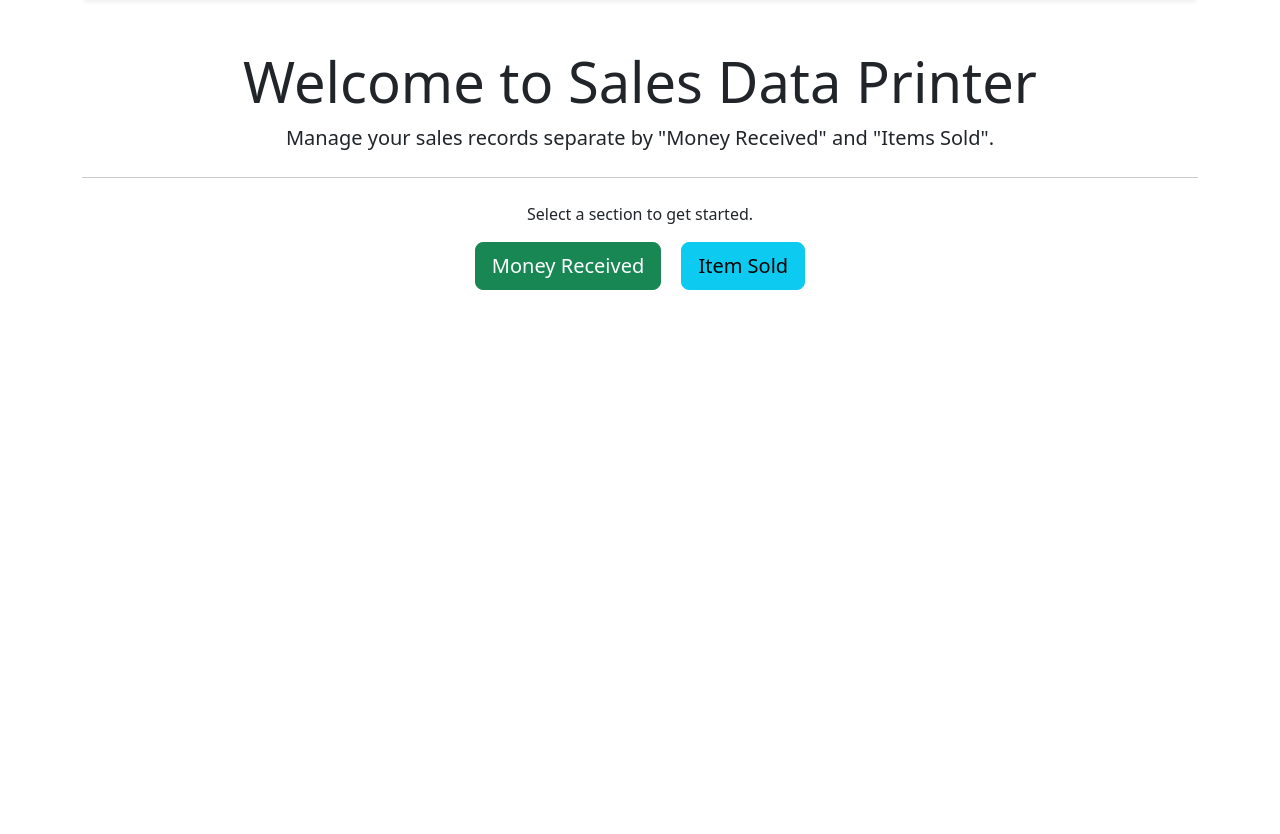
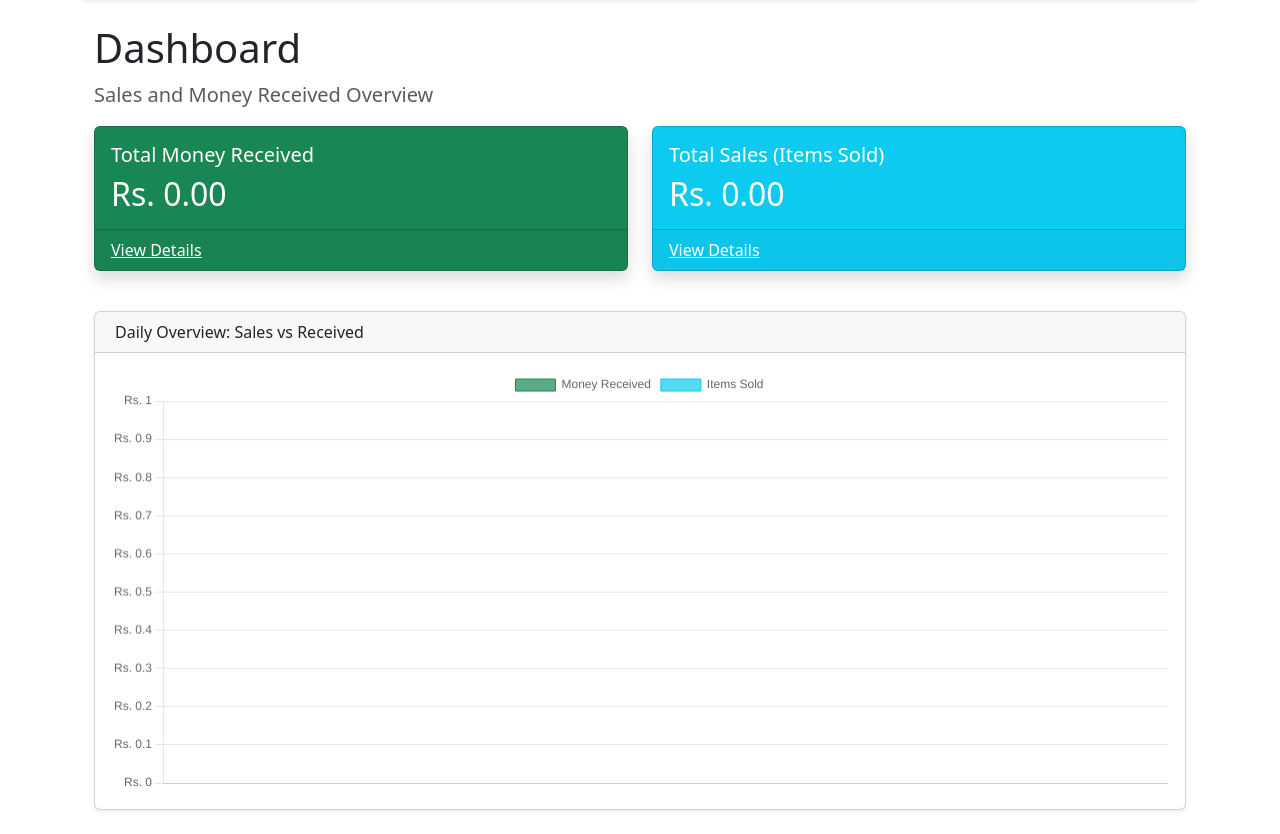
Before and after one commit to sudeepsudhevan/Sales-Data-Printer, a Django app: page / in a window 1280 px wide. Shown: the part 76-910 px from the top of the page. Before the commit the page ends 366 px from the top, so only its background shows below. Run offline with Django 5.2, Linux system fonts and the light colour scheme; data that the repository does not hold is empty.

Commit message:
Dashboard added

```diff
--- /dev/null
+++ b/sales/templates/sales/chart_script.html
@@ -0,0 +1,39 @@
+<script>
+    document.addEventListener('DOMContentLoaded', function () {
+        const ctx = document.getElementById('salesChart').getContext('2d');
+        const salesChart = new Chart(ctx, {
+            type: 'bar', // You can change to 'line' if preferred
+            data: {
+                labels: {{ chart_labels| safe }},
+        datasets: [{
+            label: 'Money Received',
+            data: {{ chart_received| safe }},
+        backgroundColor: 'rgba(25, 135, 84, 0.7)', // Bootstrap Success Color
+        borderColor: 'rgba(25, 135, 84, 1)',
+        borderWidth: 1
+                }, {
+            label: 'Items Sold',
+            data: {{ chart_sold| safe }},
+        backgroundColor: 'rgba(13, 202, 240, 0.7)', // Bootstrap Info Color
+        borderColor: 'rgba(13, 202, 240, 1)',
+        borderWidth: 1
+                }]
+            },
+        options: {
+        responsive: true,
+        scales: {
+            y: {
+                beginAtZero: true,
+                ticks: {
+                    callback: function (value) { return 'Rs. ' + value; }
+                }
+            }
+        },
+        interaction: {
+            mode: 'index',
+            intersect: false,
+        },
+    }
+        });
+    });
+</script>
--- a/sales/templates/sales/index.html
+++ b/sales/templates/sales/index.html
@@ -1,12 +1,55 @@
 {% extends 'sales/base.html' %}
 
 {% block content %}
-<div class="jumbotron text-center mt-5">
-    <h1 class="display-4">Welcome to Sales Data Printer</h1>
-    <p class="lead">Manage your sales records separate by "Money Received" and "Items Sold".</p>
-    <hr class="my-4">
-    <p>Select a section to get started.</p>
-    <a class="btn btn-success btn-lg mx-2" href="{% url 'money_received' %}" role="button">Money Received</a>
-    <a class="btn btn-info btn-lg mx-2" href="{% url 'item_sold' %}" role="button">Item Sold</a>
+<div class="container-fluid">
+    <h1 class="mt-4">Dashboard</h1>
+    <p class="lead text-muted">Sales and Money Received Overview</p>
+
+    <!-- Summary Cards -->
+    <div class="row mb-4">
+        <div class="col-md-6 mb-3">
+            <div class="card text-white bg-success shadow h-100">
+                <div class="card-body">
+                    <h5 class="card-title">Total Money Received</h5>
+                    <h2 class="card-text">Rs. {{ total_received|floatformat:2 }}</h2>
+                </div>
+                <div class="card-footer d-flex align-items-center justify-content-between">
+                    <a href="{% url 'money_received' %}" class="text-white stretched-link">View Details</a>
+                    <div class="small text-white"><i class="fas fa-angle-right"></i></div>
+                </div>
+            </div>
+        </div>
+        <div class="col-md-6 mb-3">
+            <div class="card text-white bg-info shadow h-100">
+                <div class="card-body">
+                    <h5 class="card-title">Total Sales (Items Sold)</h5>
+                    <h2 class="card-text">Rs. {{ total_sold|floatformat:2 }}</h2>
+                </div>
+                <div class="card-footer d-flex align-items-center justify-content-between">
+                    <a href="{% url 'item_sold' %}" class="text-white stretched-link">View Details</a>
+                    <div class="small text-white"><i class="fas fa-angle-right"></i></div>
+                </div>
+            </div>
+        </div>
+    </div>
+
+    <!-- Charts Section -->
+    <div class="row">
+        <div class="col-xl-12">
+            <div class="card mb-4 shadow-sm">
+                <div class="card-header">
+                    <i class="fas fa-chart-area me-1"></i>
+                    Daily Overview: Sales vs Received
+                </div>
+                <div class="card-body">
+                    <canvas id="salesChart" width="100%" height="40"></canvas>
+                </div>
+            </div>
+        </div>
+    </div>
 </div>
+
+<!-- Chart.js -->
+<script src="https://cdn.jsdelivr.net/npm/chart.js"></script>
+{% include 'sales/chart_script.html' %}
 {% endblock %}
--- a/sales/views.py
+++ b/sales/views.py
@@ -7,8 +7,50 @@ from django.http import HttpResponse
 from xhtml2pdf import pisa
 import datetime
 
+import json
+from django.core.serializers.json import DjangoJSONEncoder
+
 def index(request):
-    return render(request, 'sales/index.html')
+    # Summary Cards
+    total_received = MoneyReceived.objects.aggregate(Sum('amount'))['amount__sum'] or 0
+    total_sold = ItemSold.objects.aggregate(Sum('total'))['total__sum'] or 0
+    balance = total_received  # Assuming balance is just what's received, or if user wants diff: calculate diff
+    # Let's show Received, Sold, and maybe a difference if it makes sense, but user asked for "Money Recieved" and "Sales" analysis.
+
+    # Chart Data - Aggregate by Date
+    # We need a unified list of dates and values for both.
+
+    daily_received = MoneyReceived.objects.values('date').annotate(total=Sum('amount')).order_by('date')
+    daily_sold = ItemSold.objects.values('date').annotate(total=Sum('total')).order_by('date')
+
+    # Process into a dictionary {date: {received: 0, sold: 0}} to align dates
+    data_map = {}
+
+    for entry in daily_received:
+        d = entry['date'].strftime('%Y-%m-%d')
+        if d not in data_map: data_map[d] = {'received': 0, 'sold': 0}
+        data_map[d]['received'] = float(entry['total'])
+
+    for entry in daily_sold:
+        d = entry['date'].strftime('%Y-%m-%d')
+        if d not in data_map: data_map[d] = {'received': 0, 'sold': 0}
+        data_map[d]['sold'] = float(entry['total'])
+
+    # Sort by date
+    sorted_dates = sorted(data_map.keys())
+
+    chart_labels = sorted_dates
+    chart_received = [data_map[d]['received'] for d in sorted_dates]
+    chart_sold = [data_map[d]['sold'] for d in sorted_dates]
+
+    context = {
+        'total_received': total_received,
+        'total_sold': total_sold,
+        'chart_labels': json.dumps(chart_labels, cls=DjangoJSONEncoder),
+        'chart_received': json.dumps(chart_received, cls=DjangoJSONEncoder),
+        'chart_sold': json.dumps(chart_sold, cls=DjangoJSONEncoder),
+    }
+    return render(request, 'sales/index.html', context)
 
 def money_received(request):
     if request.method == 'POST':
```
